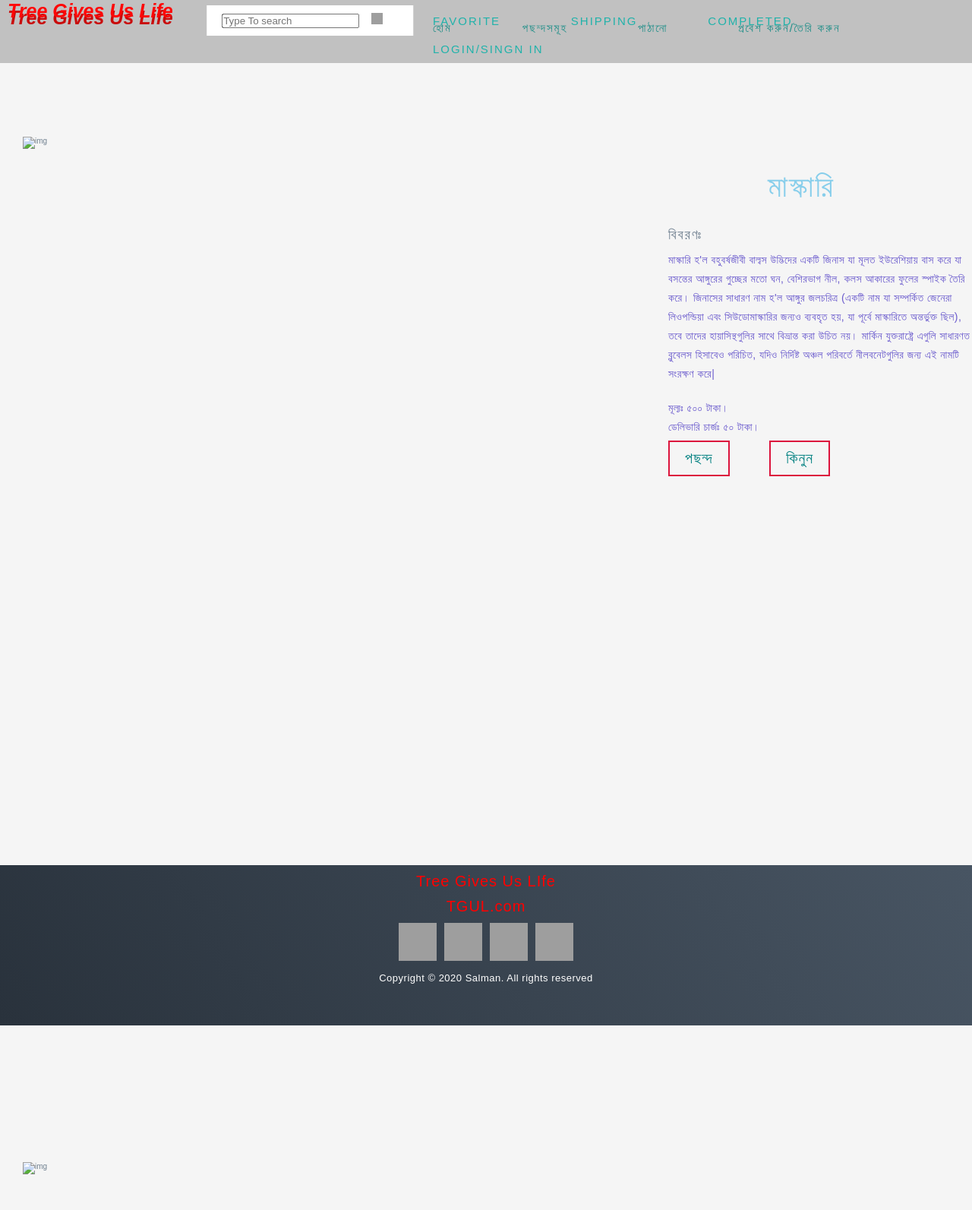
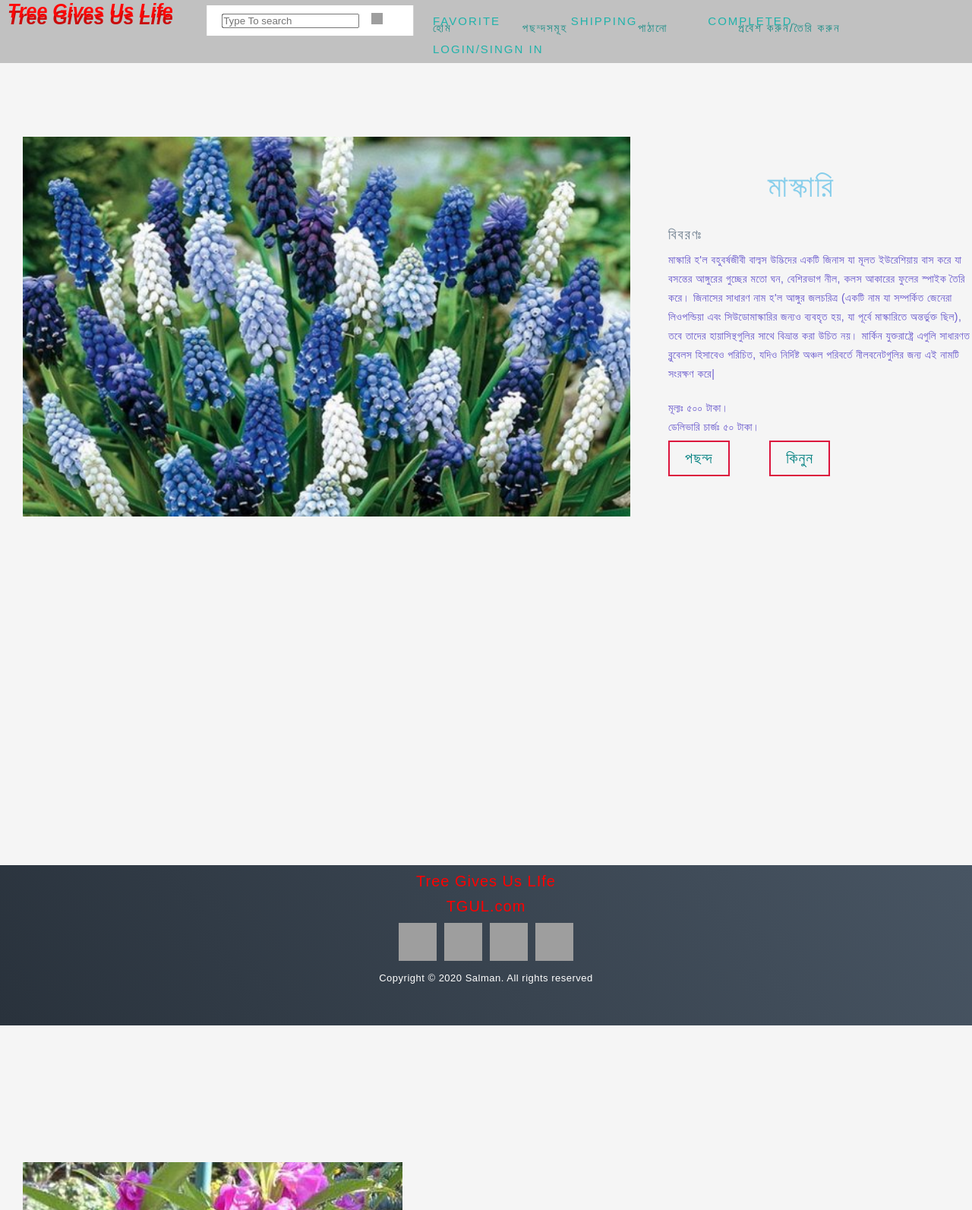
Before and after one commit to Salman623-ops/Tree-Gives-Us-Life-TGUL.com-, a plain HTML site: page b5.html in a window 1280 px wide. Shown: the top 1593 px of the page at 76% size. Drawn offline with Linux system fonts and the light colour scheme; grey boxes are pictures that could not be loaded; a web font is replaced by a local one.

Commit message:
Update b5.html

```diff
--- a/b5.html
+++ b/b5.html
@@ -6,7 +6,7 @@
         <link rel="stylesheet" href="style.css">
         <link href="https://maxcdn.bootstrapcdn.com/font-awesome/4.7.0/css/font-awesome.min.css" rel="stylesheet">
         <title>Tree Gives Us Life (TGUL.com)</title>
-        <link rel="shortcut icon" type="image.png" href="./image/nn8.png"/>
+        <link rel="shortcut icon" type="nn8.png" href="nn8.png"/>
       </head>
       <body style="background-color: #F5F5F5;">
         <!-- Header -->
@@ -34,7 +34,7 @@
             <div class="about container">
               <div class="col-left1">
                 <div class="about-img">
-                  <img src=".\image\jj.jfif" alt="img">
+                  <img src="jj.jfif" alt="img">
                 </div>
               </div>
               <div class="col-right1">
@@ -117,7 +117,7 @@
             <div class="about container">
               <div class="col-left2">
                 <div class="about-img">
-                  <img src=".\image\gh.jfif" alt="img">
+                  <img src="gh.jfif" alt="img">
                 </div>
               </div>
               <div class="col-right1">
```
